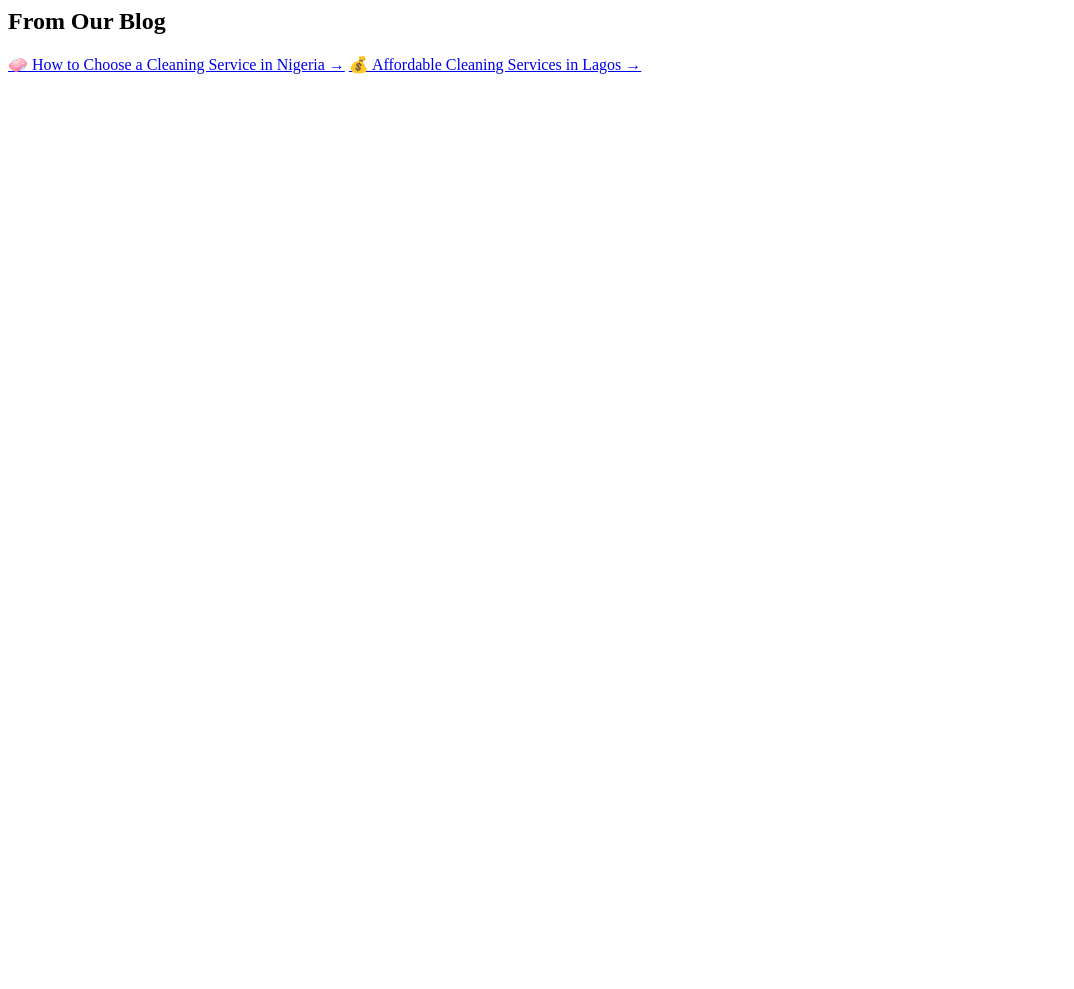
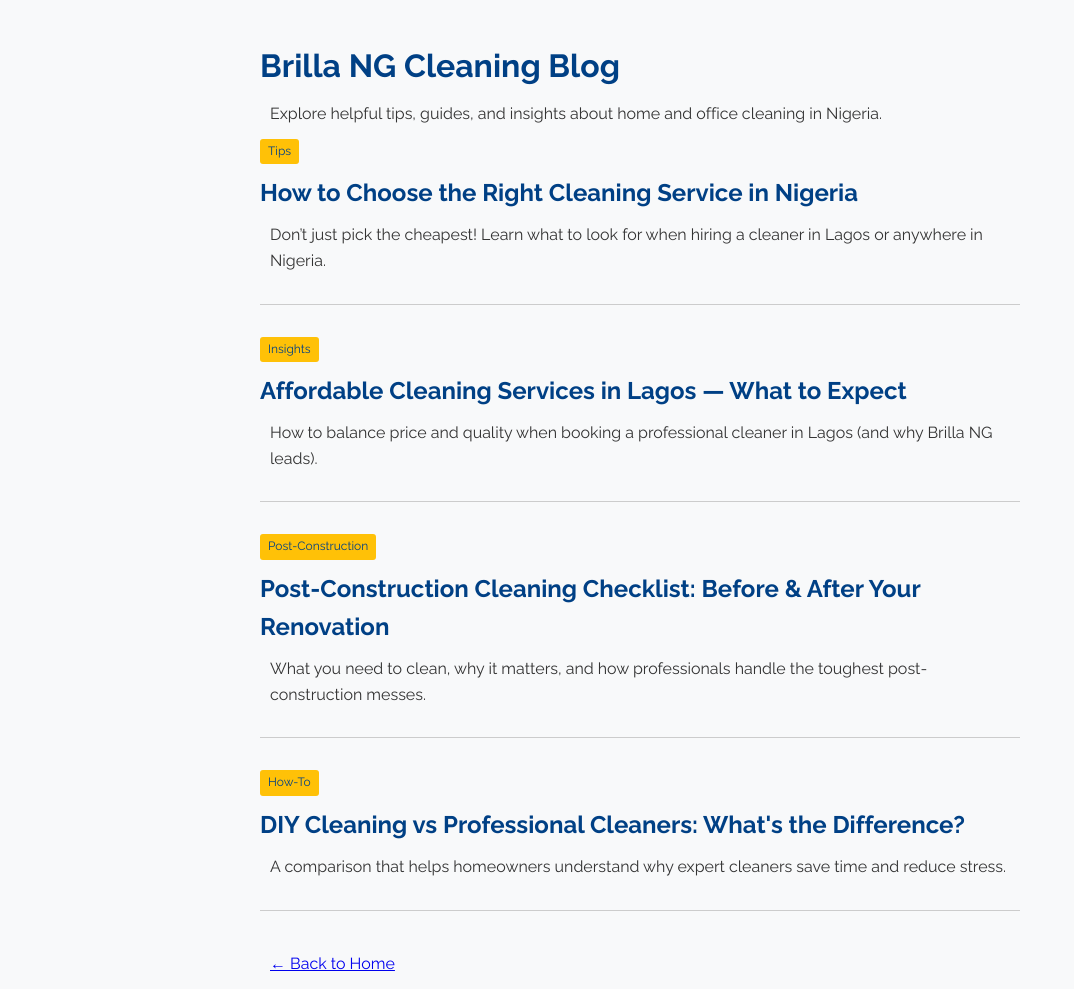
Before and after one commit to pennio-design/brilla-ng, a plain HTML site: page blog/index.html in a window 1280 px wide. Shown: the whole page, without its empty margins (0-1074 px from the left). Before the commit the page ends 800 px from the top, so only its background shows below. Drawn offline with Linux system fonts and the light colour scheme.

Commit message:
Update index.html

```diff
--- a/blog/index.html
+++ b/blog/index.html
@@ -1,7 +1,86 @@
-<section class="blog-preview">
-  <h2>From Our Blog</h2>
-  <div class="blog-list">
-    <a href="/blog/how-to-choose-cleaning-service.html">🧼 How to Choose a Cleaning Service in Nigeria →</a>
-    <a href="/blog/affordable-cleaning-lagos.html">💰 Affordable Cleaning Services in Lagos →</a>
-  </div>
-</section>
+<!DOCTYPE html>
+<html lang="en">
+<head>
+  <meta charset="UTF-8" />
+  <meta name="viewport" content="width=device-width, initial-scale=1.0" />
+  <meta name="robots" content="index, follow" />
+  <title>Brilla NG Blog - Cleaning Tips & Professional Service Guides</title>
+  <link rel="stylesheet" href="/style.css" />
+  <style>
+    body {
+      font-family: 'Raleway', sans-serif;
+      padding: 40px 20px;
+      max-width: 800px;
+      margin: auto;
+      line-height: 1.6;
+    }
+
+    h1, h2 {
+      color: #004085;
+    }
+
+    .post-list {
+      list-style: none;
+      padding: 0;
+    }
+
+    .post-list li {
+      margin-bottom: 30px;
+      border-bottom: 1px solid #ccc;
+      padding-bottom: 20px;
+    }
+
+    .post-list a {
+      color: #004085;
+      text-decoration: none;
+    }
+
+    .post-list a:hover {
+      text-decoration: underline;
+    }
+
+    .tag {
+      background: #FFC107;
+      color: #004085;
+      font-size: 12px;
+      padding: 3px 8px;
+      border-radius: 3px;
+      display: inline-block;
+      margin-bottom: 10px;
+    }
+  </style>
+</head>
+<body>
+
+  <h1>Brilla NG Cleaning Blog</h1>
+  <p>Explore helpful tips, guides, and insights about home and office cleaning in Nigeria.</p>
+
+  <ul class="post-list">
+    <li>
+      <span class="tag">Tips</span>
+      <h2><a href="how-to-choose-cleaning-service.html">How to Choose the Right Cleaning Service in Nigeria</a></h2>
+      <p>Don’t just pick the cheapest! Learn what to look for when hiring a cleaner in Lagos or anywhere in Nigeria.</p>
+    </li>
+
+    <li>
+      <span class="tag">Insights</span>
+      <h2><a href="affordable-cleaning-lagos.html">Affordable Cleaning Services in Lagos — What to Expect</a></h2>
+      <p>How to balance price and quality when booking a professional cleaner in Lagos (and why Brilla NG leads).</p>
+    </li>
+
+    <li>
+      <span class="tag">Post-Construction</span>
+      <h2><a href="post-construction-checklist.html">Post-Construction Cleaning Checklist: Before & After Your Renovation</a></h2>
+      <p>What you need to clean, why it matters, and how professionals handle the toughest post-construction messes.</p>
+    </li>
+
+    <li>
+      <span class="tag">How-To</span>
+      <h2><a href="diy-cleaning-vs-pros.html">DIY Cleaning vs Professional Cleaners: What's the Difference?</a></h2>
+      <p>A comparison that helps homeowners understand why expert cleaners save time and reduce stress.</p>
+    </li>
+  </ul>
+
+  <p><a href="/">← Back to Home</a></p>
+</body>
+</html>
```
